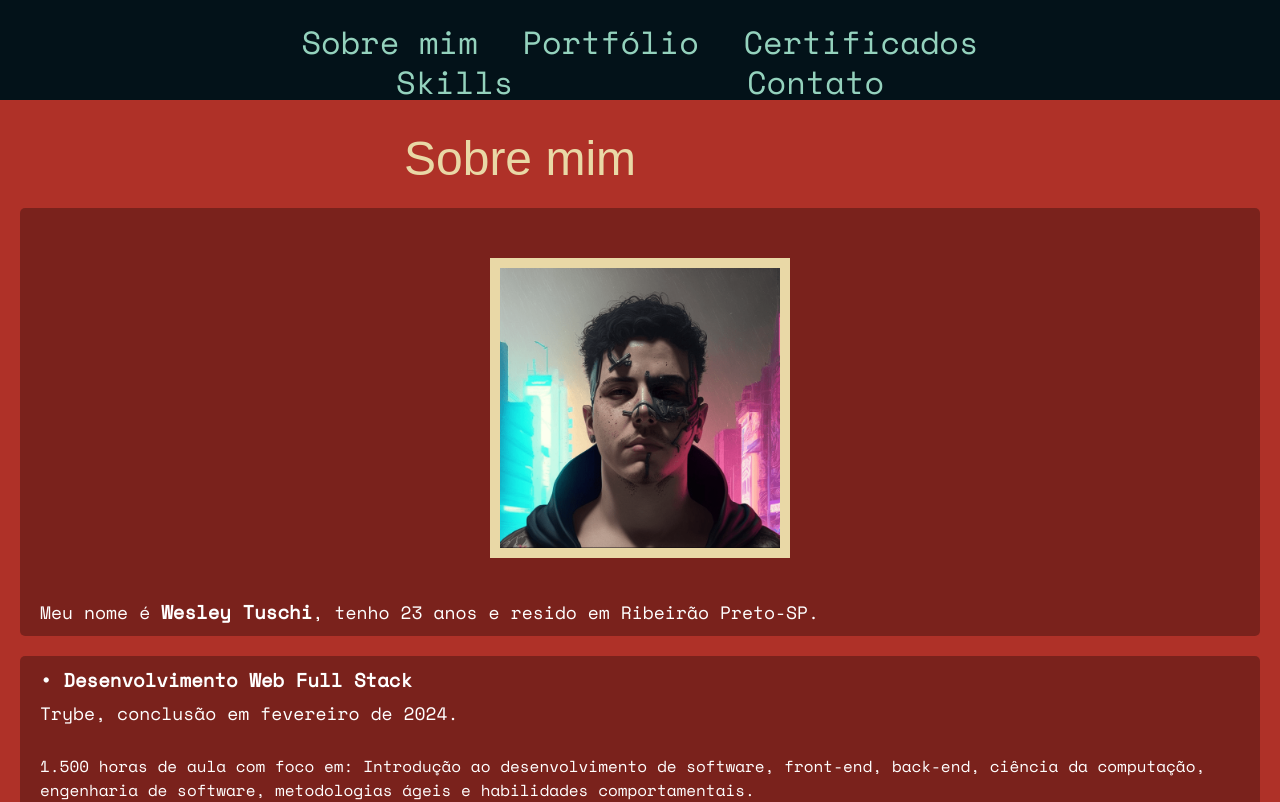
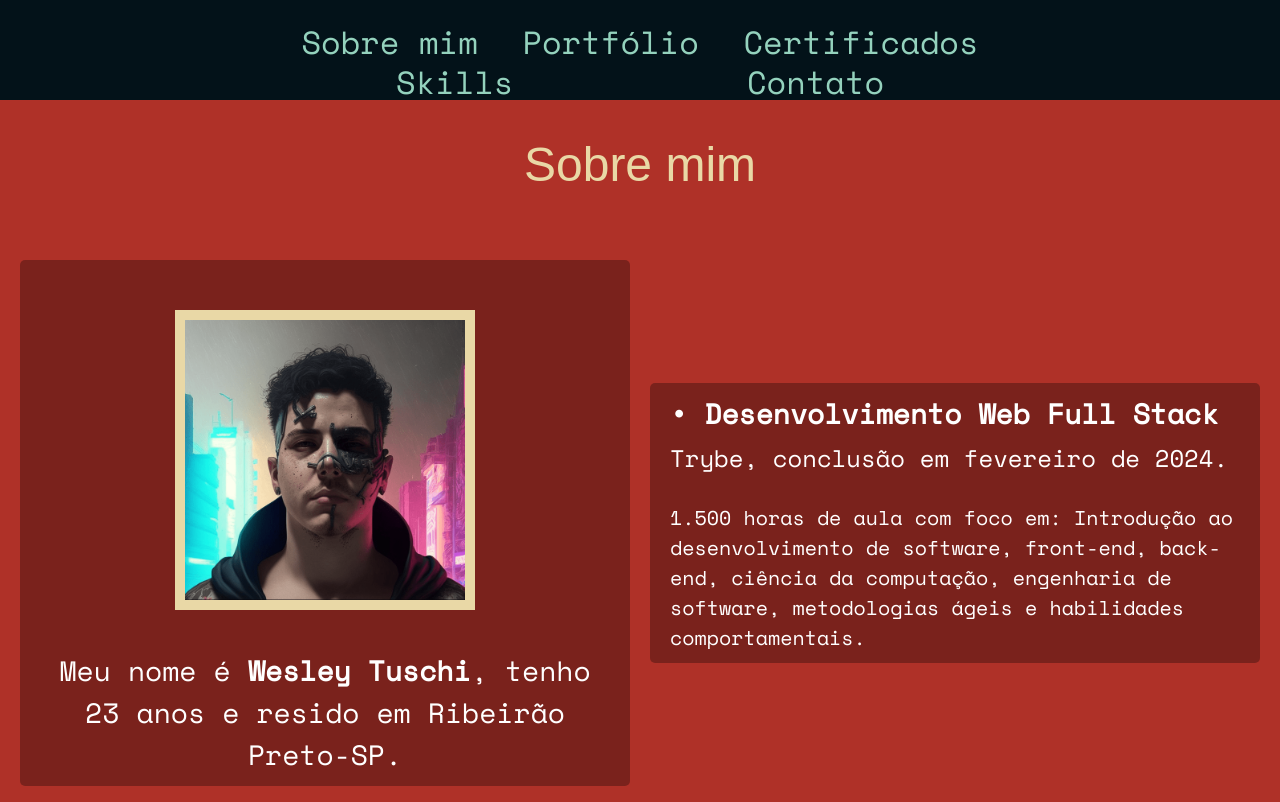
Before and after one commit to wesley-tuschi/wesley-tuschi-portfolio, a React (Create React App) app: page / in a window 1280 px wide. Shown: the part 700-1502 px from the top of the page. Built offline with nearby package versions, Linux system fonts and the light colour scheme; a web font is replaced by a local one.

Commit message:
info responsive

```diff
--- a/src/pages/Info.jsx
+++ b/src/pages/Info.jsx
@@ -76,7 +76,7 @@ const Info = () => {
             Sobre mim
           </motion.h1>
           <motion.div
-            className='course-details'
+            className='iam-2'
             initial={{ opacity: 0 }}
             animate={{ opacity: 1 }}
             transition={{ delay: 0.5, duration: 1 }}
--- a/src/styles/Info.css
+++ b/src/styles/Info.css
@@ -1,5 +1,5 @@
 .background-info {
-  background-color: #Af3128;
+  background-color: #af3128;
   padding: 20px;
 }
 
@@ -10,10 +10,6 @@
 }
 
 .my-info {
-  white-space: pre-wrap;
-  word-wrap: break-word;
-  word-break: break-word;
-  max-width: 1000px;
   overflow: visible;
   font-weight: 400;
   font-style: normal;
@@ -52,6 +48,19 @@
   background-color: rgba(0, 0, 0, 0.3);
 }
 
+.iam-2 {
+  margin: 20px 0;
+  font-family: 'Space Mono', monospace;
+  color: #ffffff;
+  font-size: 18px;
+  line-height: 1.5;
+  text-align: center;
+  padding: 10px 20px;
+  border-radius: 5px;
+  background-color: rgba(0, 0, 0, 0.3);
+  top: 4em;
+}
+
 .info-school {
   font-size: 16px;
   margin-top: 5px;
@@ -66,23 +75,44 @@
 }
 
 @media only screen and (min-width: 768px) {
+  #info-section {
+    display: grid;
+    grid-template-columns: 1fr 1fr;
+    grid-template-rows: 100px 1fr;
+    gap: 20px;
+    align-items: center;
+  }
   .my-info {
     font-size: 48px;
+    grid-column: span 2;
+    align-self: center;
+    justify-self: center;
+    z-index: 2;
   }
   .my-info-2 {
+    font-size: 28px;
+  }
+  .info-school {
     font-size: 24px;
   }
-  .info-school {
-    font-size: 18px;
+  .info-paragraph {
+    font-size: 20px;
   }
-  .info-paragraph {
-    font-size: 16px;
+  .iam-2 {
+    font-size: 28px;
+    grid-column: 1;
+    align-self: center;
+    grid-row: 2;
+    justify-self: center;
   }
 
   .iam {
     display: grid;
     place-items: center;
+  }
 
+  .emphasis {
+    font-size: 28px;
   }
   .profile-photo {
     border: 10px solid #e9d8a6;
@@ -90,4 +120,9 @@
     width: 300px;
     height: 300px;
   }
+
+  .course-details {
+    grid-column: 2;
+  }
+
 }
```
